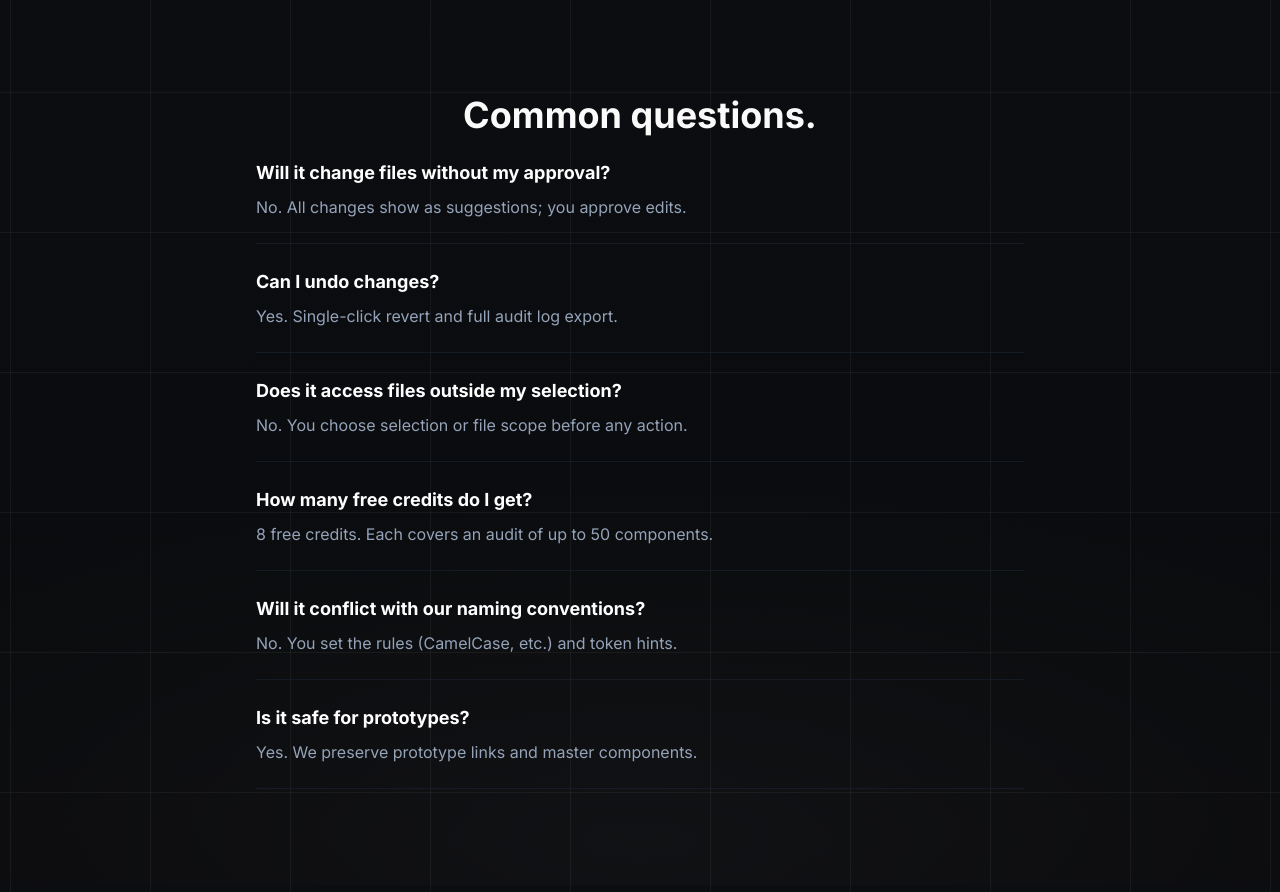
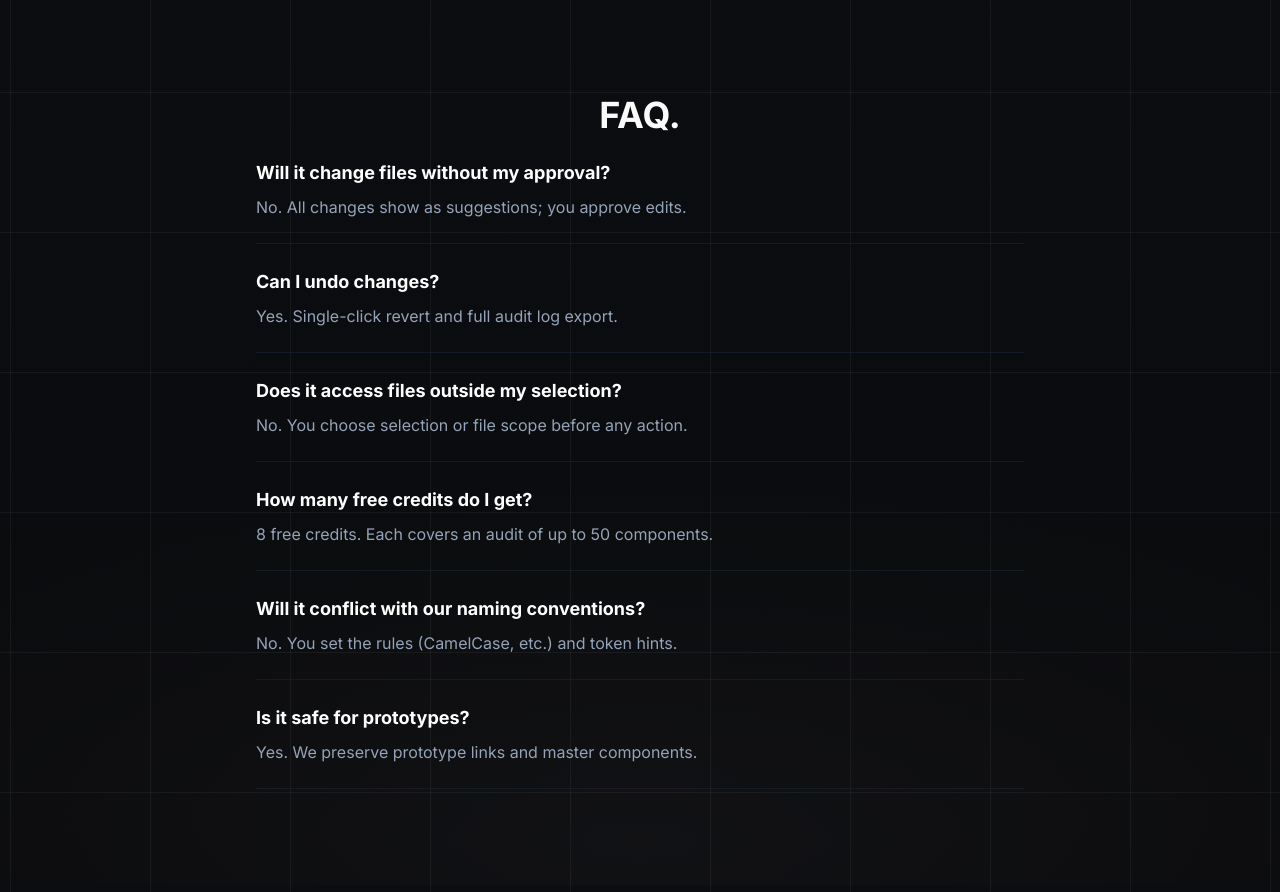
Before and after one commit to emviedv/BKitLaunch, a React (Vite) app: page /biblio-rename in a window 1280 px wide. Shown: the part 7508-8400 px from the top of the page. Built offline with nearby package versions, Linux system fonts and the light colour scheme.

Commit message:
chore: rename faq heading

```diff
--- a/src/components/AIRenameVariantsPage.tsx
+++ b/src/components/AIRenameVariantsPage.tsx
@@ -399,7 +399,7 @@ const AIRenameVariantsPage = () => {
 
       {/* Block 11: FAQ */}
       <Section dark>
-        <SectionTitle className="text-center mb-12">Common questions.</SectionTitle>
+        <SectionTitle className="text-center mb-12">FAQ.</SectionTitle>
         <div className="max-w-3xl mx-auto space-y-6">
            {[
              { q: "Will it change files without my approval?", a: "No. All changes show as suggestions; you approve edits." },
```
Also changed, not shown: 1 other file (tests, documents, lock files or other folders).
